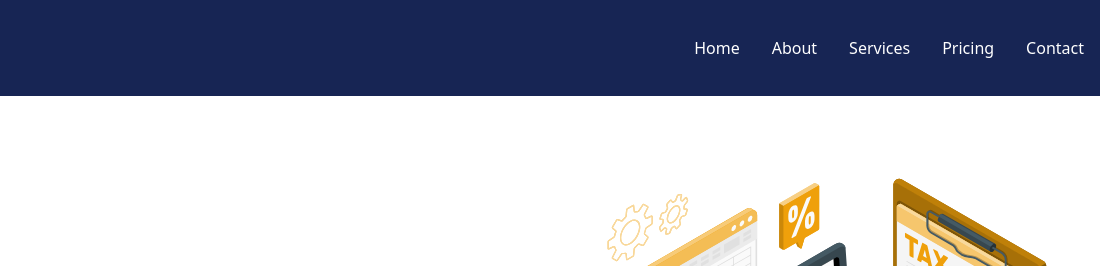
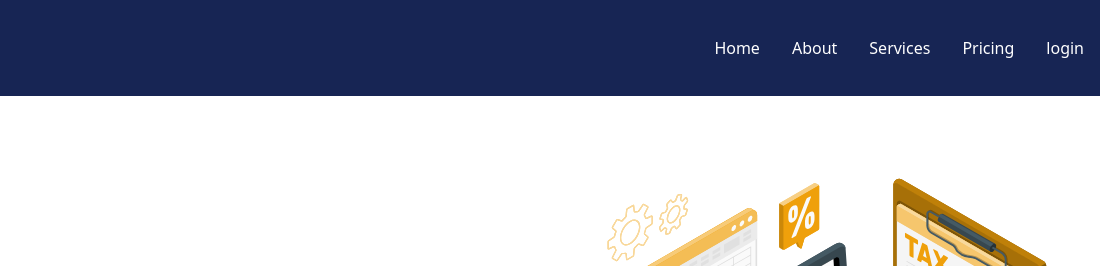
Before and after one commit to leoroxaslr/takatax, a website: page index.html in a window 1280 px wide. Shown: the top 266 px of the page, 180-1280 px from the left. Drawn offline with Linux system fonts and the light colour scheme.

Commit message:
login page

```diff
--- a/index.html
+++ b/index.html
@@ -76,9 +76,9 @@
               </li>
               <li>
                 <a
-                  href="#"
+                  href="signup.html"
                   class="block py-2 pl-3 pr-4  md:hover:bg-transparent md:border-0 md:hover:text-yellow-400 md:p-0 text-white "
-                  >Contact</a
+                  >login</a
                 >
               </li>
             </ul>
```
